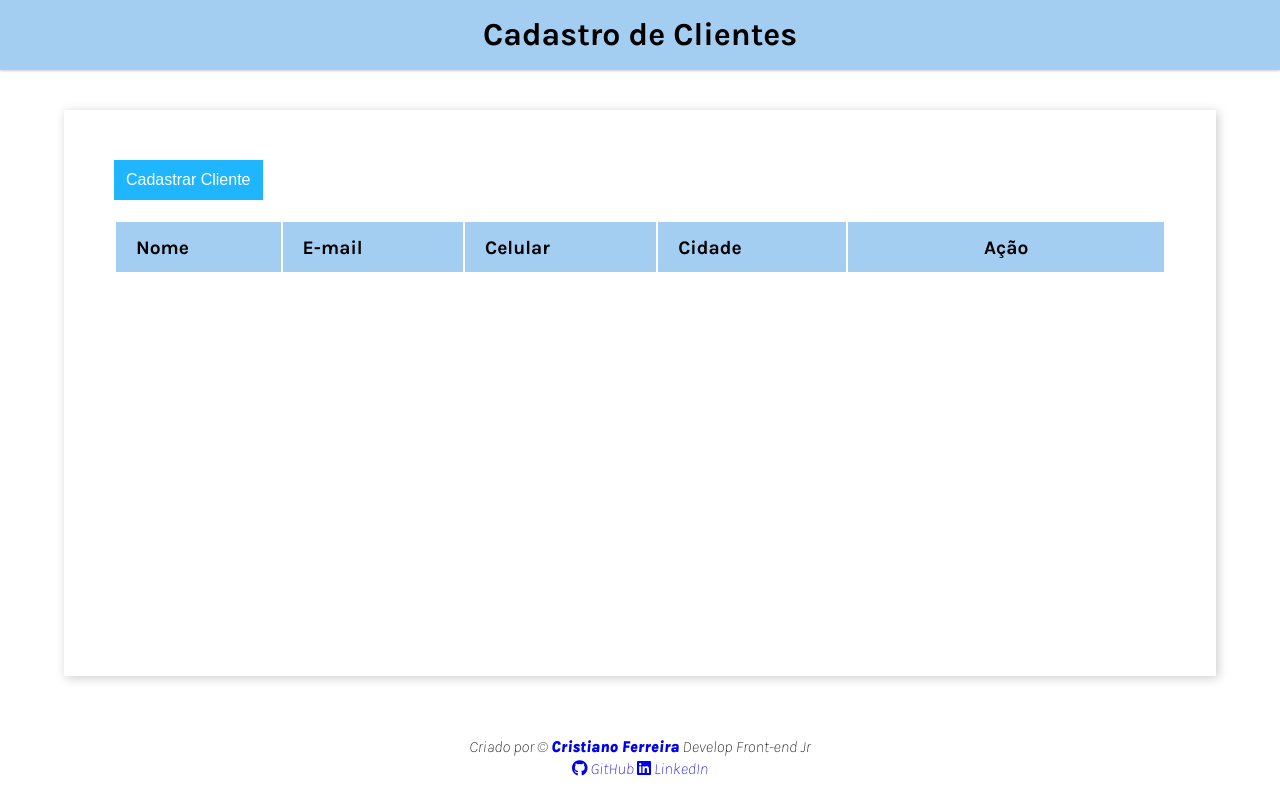
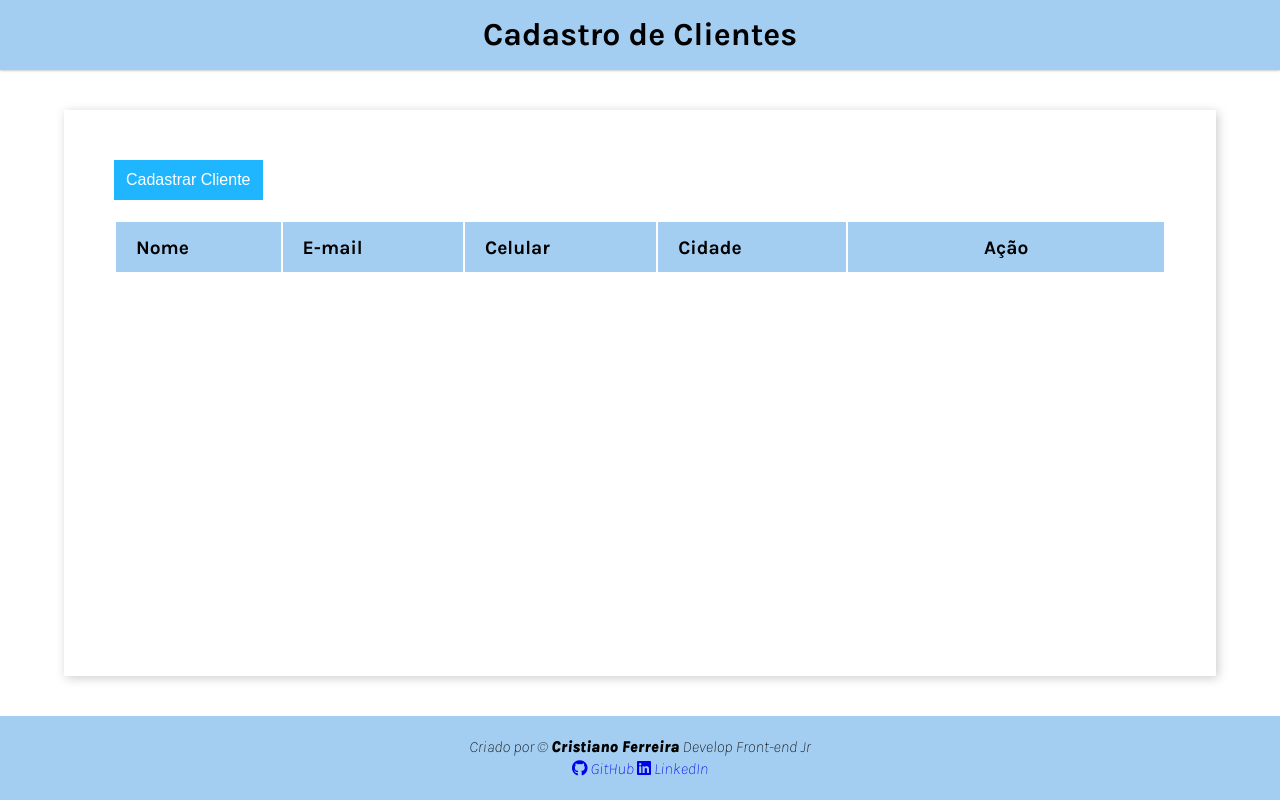
Before and after one commit to CristianoSFMothe/Sistema-Cadastro-Cliente-JavaScript, a plain HTML site: page index.html in a window 1280 px wide. Drawn offline with Linux system fonts and the light colour scheme.

Commit message:
Update style.css

```diff
--- a/css/style.css
+++ b/css/style.css
@@ -110,6 +110,12 @@ footer{
   padding: 20px;
   text-align: center;
   line-height: 22px;
+
+  background-color: var(--primary-color);
+}
+
+footer p strong {
+  color: #000000;
 }
 
 @media (max-width:480px){
```
